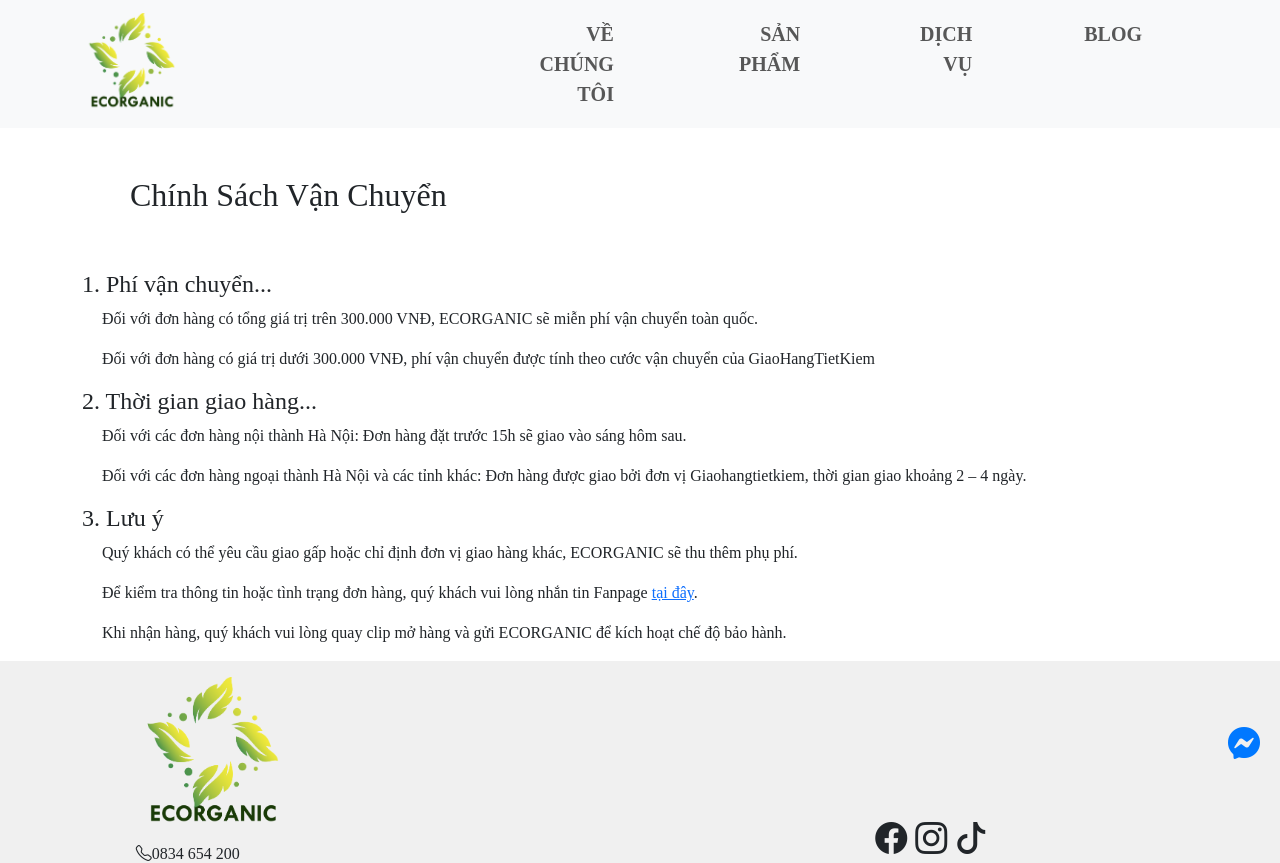
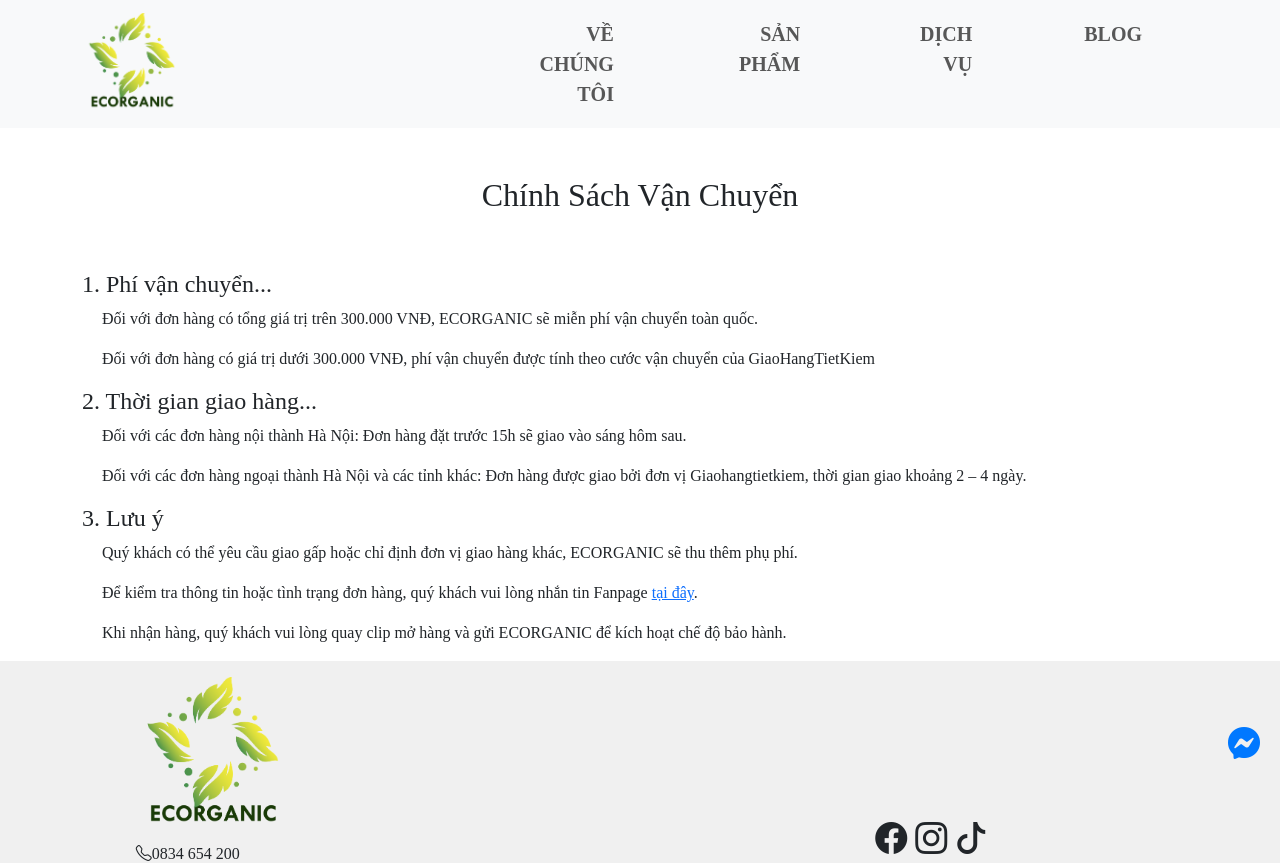
Before and after one commit to anhtuan1172003/ecorganic_graduation_project, a React (Create React App) app: page /ship in a window 1280 px wide. Shown: the top 863 px of the page. Built offline with nearby package versions, Linux system fonts and the light colour scheme.

Commit message:
Update Quickstart

```diff
--- a/src/components/Quickstart/Guide.js
+++ b/src/components/Quickstart/Guide.js
@@ -5,7 +5,7 @@
     return (
         <div>
             <Container>
-                <h2 className='p-5'>Hướng Dẫn Mua Hàng</h2>
+                <h2 style={{textAlign: 'center', padding: '3rem'}}>Hướng Dẫn Mua Hàng</h2>
                 <p>Quý khách click vào nút “Liên hệ” màu xanh ở góc dưới bên phải màn hình.</p>
                 <p>Sau đó chọn nút “Messenger”. Hệ thống sẽ tự động chuyển sang khung chat với fanpage facebook.</p>
                 <p>Quý khách nhắn tin để ECORGANIC phản hồi.</p>
--- a/src/components/Quickstart/Pay.js
+++ b/src/components/Quickstart/Pay.js
@@ -7,7 +7,7 @@
             <Container>
                 <Row md={2} sm={1} xs={1}>
                     <Col md={8}>
-                        <h2 className='p-5'>Hướng Dẫn Thanh Toán</h2>
+                        <h2 style={{textAlign: 'center', padding: '3rem'}}>Hướng Dẫn Thanh Toán</h2>
                         <p>Nhằm mang lại trải nghiệm hài lòng và sự an tâm cho Quý khách, Xanh xin gửi tới quý khách quy định mua hàng như sau:</p>
                         <ul>
                             <li>Quý khách vui lòng chuyển khoản 100% giá trị đơn hàng hoặc cọc trước 50.000 VNĐ để ECORGANIC ship COD. </li>
--- a/src/components/Quickstart/Ship.js
+++ b/src/components/Quickstart/Ship.js
@@ -6,7 +6,7 @@
     return (
         <div>
             <Container>
-                <h2 className='p-5'>Chính Sách Vận Chuyển</h2>
+                <h2 style={{textAlign: 'center', padding: '3rem'}}>Chính Sách Vận Chuyển</h2>
                 <h4>1. Phí vận chuyển...</h4>
                 <p style={{textIndent: '20px'}}>Đối với đơn hàng có tổng giá trị trên 300.000 VNĐ, ECORGANIC sẽ miễn phí vận chuyển toàn quốc.</p>
                 <p></p>
--- a/src/components/Quickstart/Warranty.js
+++ b/src/components/Quickstart/Warranty.js
@@ -5,7 +5,7 @@
     return (
         <div>
             <Container>
-            <h2 className='p-5'>Chế Độ Bảo Hành</h2>
+            <h2 style={{textAlign: 'center', padding: '3rem'}}>Chế Độ Bảo Hành</h2>
             <h4>1. CAM KẾT CHẤT LƯỢNG</h4>
             <ul>
                 <li>Giao hàng đúng và đủ số lượng đã đặt.</li>
```
